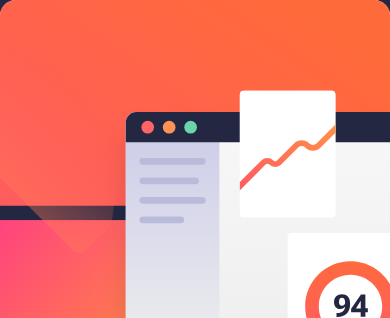
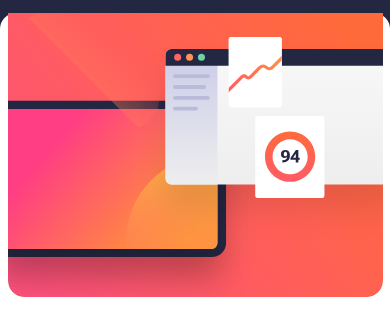
Before and after one commit to AhnafTahmid4332/FrontEnd-Mentor-Project1, a website: page index.html in a window 390 px wide. Shown: the top 318 px of the page. Drawn offline with Linux system fonts and the light colour scheme.

Commit message:
Update index.html

```diff
--- a/index.html
+++ b/index.html
@@ -17,7 +17,7 @@
   media="(min-width: 650px)"
   srcset="assets/images/illustration-sign-up-desktop.svg"
   >
-  <img src="assets/images/illustration-sign-up-desktop.svg" alt="">
+  <img src="assets/images/illustration-sign-up-mobile.svg" alt="">
 </picture>
 
 <div class="content">
```
